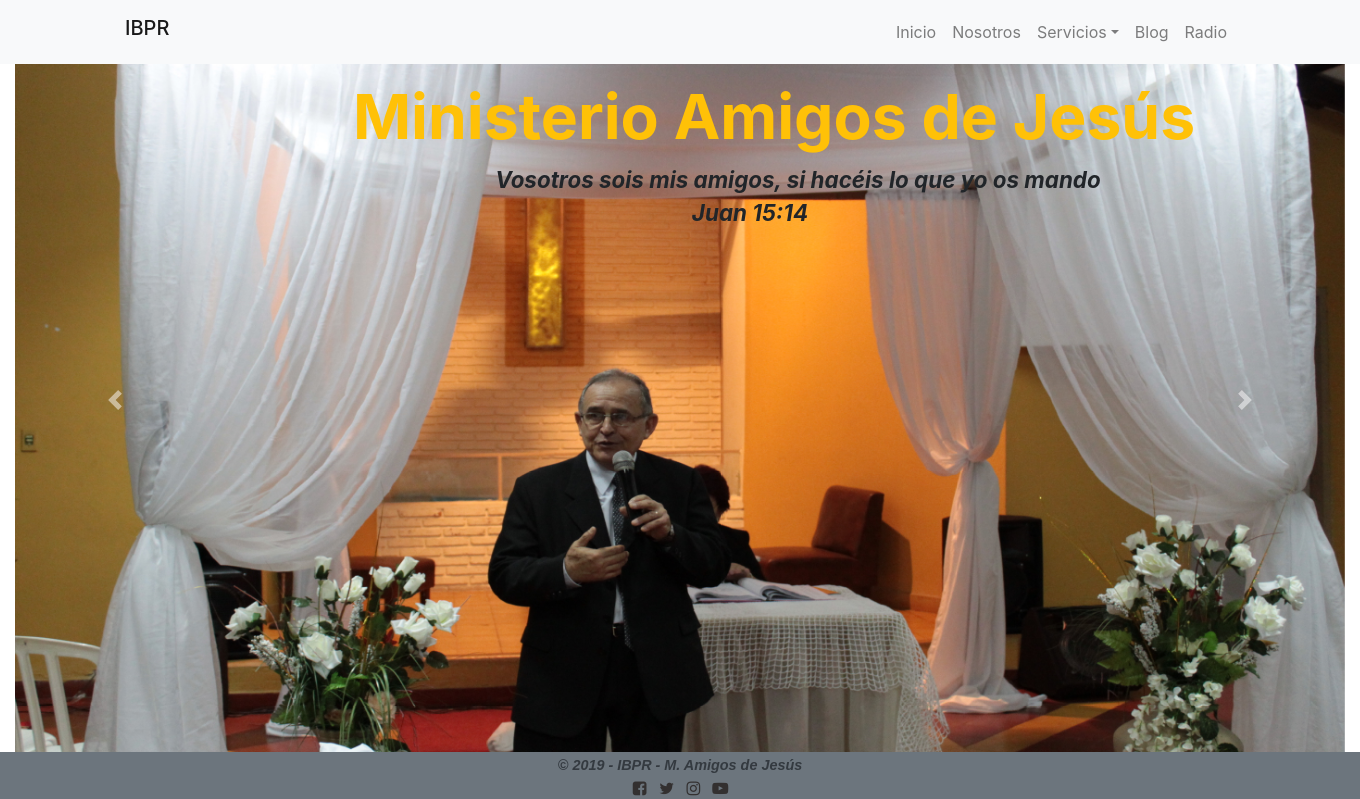
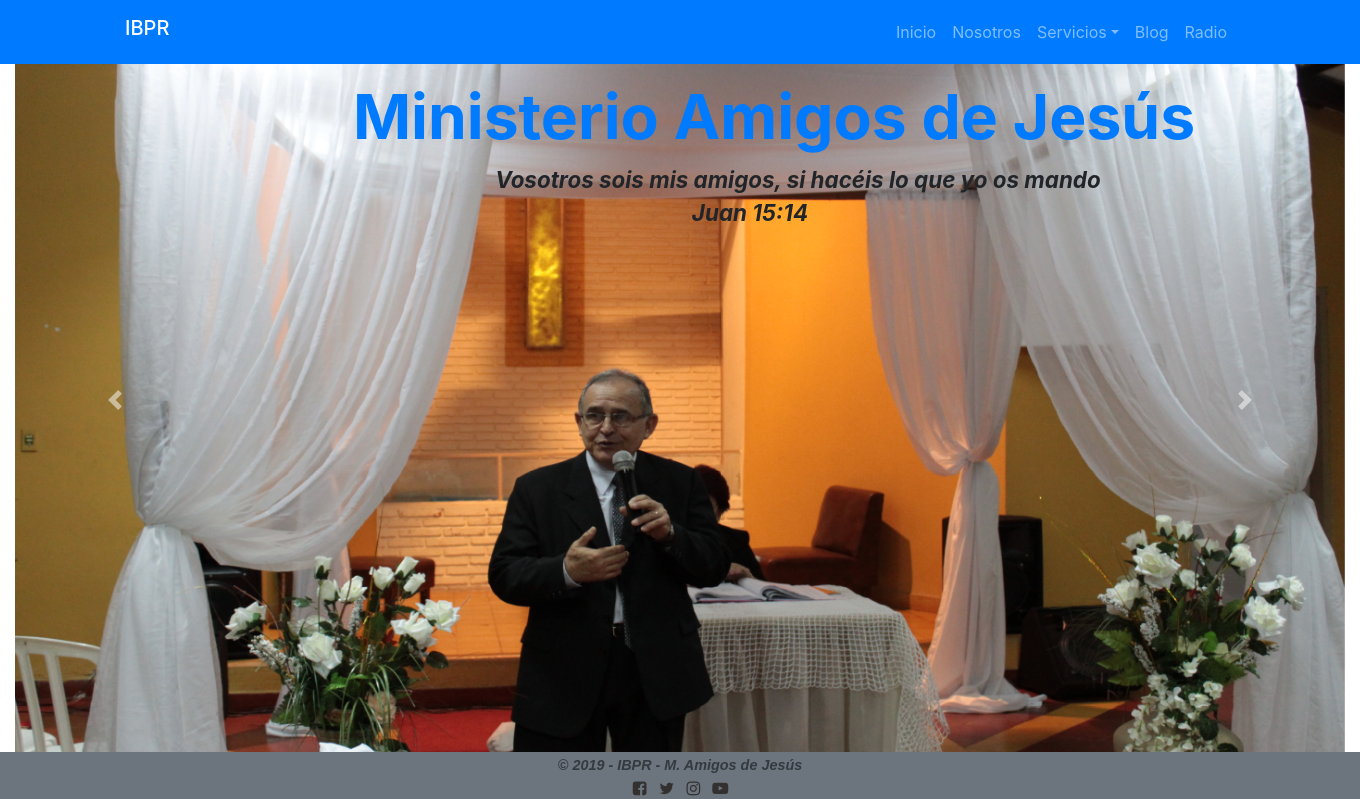
Before and after one commit to rickyMelida/panambireta, a PHP site: page / in a window 1360 px wide. Shown: the top 799 px of the page. Run offline with PHP 8.4, Linux system fonts and the light colour scheme.

Commit message:
Se agrega fondo de la barra de menu color primary

```diff
--- a/index.php
+++ b/index.php
@@ -11,7 +11,7 @@
 </head>
 <body>
     <header class="container">
-        <nav class="navbar navbar-expand-md navbar-light bg-light fixed-top">
+        <nav class="navbar navbar-expand-md navbar-dark bg-primary fixed-top">
             <div class="container">
                 <h1 class="navbar-brand">IBPR</h1>
                 <button class="navbar-toggler" data-toggle="collapse" data-target="#menu">
@@ -23,10 +23,10 @@
                        <li class="nav-item"><a href="src/nosotros.html" class="nav-link">Nosotros</a></li>
                        <li class="nav-item dropdown">
                             <a href="#" class="nav-link dropdown-toggle" data-toggle="dropdown" >Servicios</a>
-                            <ul class="dropdown-menu submenu bg-light">
-                                <li class="dropdowm-item"><a href="src/actividades.html" class="nav-link">Actividades</a></li>
-                                <li class="dropdowm-item"><a href="src/consejeria.html" class="nav-link">Consejeria</a></li>
-                                <li class="dropdowm-item"><a href="src/intersecion.html" class="nav-link">Motivos de Oracion</a></li>
+                            <ul class="dropdown-menu submenu bg-primary">
+                                <li class="dropdowm-item bg-primary"><a href="src/actividades.html" class="nav-link">Actividades</a></li>
+                                <li class="dropdowm-item bg-primary"><a href="src/consejeria.html" class="nav-link">Consejeria</a></li>
+                                <li class="dropdowm-item bg-primary"><a href="src/intersecion.html" class="nav-link">Motivos de Oracion</a></li>
                             </ul>
                        </li>
                        <li class="nav-item"><a href="src/blog.html" class="nav-link">Blog</a></li>
@@ -78,7 +78,7 @@
     <!-----------------------------Slogan------------------------->
 
     <div class="container slogan text-center">
-        <h1 class=" text-center  font-weight-bold text-warning">Ministerio Amigos de Jesús</h1>
+        <h1 class=" text-center font-weight-bold text-primary">Ministerio Amigos de Jesús</h1>
         <strong class="p-5 text-right font-italic"> Vosotros sois mis amigos, si hacéis lo que yo os mando <br> Juan 15:14</strong>
 
     </div>
--- a/src/nosotros.html
+++ b/src/nosotros.html
@@ -25,9 +25,9 @@
                            <li class="nav-item dropdown">
                                <a href="#" class="nav-link dropdown-toggle" data-toggle="dropdown">Servicios</a>
                                <ul class="dropdown-menu submenu bg-primary">
-                                   <li class="dropdown-item" ><a class="nav-link" href="actividades.html ">Actividades</a></li>
-                                   <li class="dropdown-item" ><a class="nav-link" href="consejeria.html ">Consejeria</a></li>
-                                   <li class="dropdown-item" ><a class="nav-link" href="intersecion.html ">Motivos de Oracion</a></li>
+                                   <li class="dropdown-item bg-primary" ><a class="nav-link" href="actividades.html ">Actividades</a></li>
+                                   <li class="dropdown-item bg-primary" ><a class="nav-link" href="consejeria.html ">Consejeria</a></li>
+                                   <li class="dropdown-item bg-primary" ><a class="nav-link" href="intersecion.html ">Motivos de Oracion</a></li>
                                </ul>
                             </li>
                            <li class="nav-item"><a href="blog.html" class="nav-link">Blog</a></li>
```
Also changed, not shown: src/actividades.html (+5 -5 lines), src/blog.html (+5 -5 lines), src/consejeria.html (+6 -6 lines), src/intersecion.html (+5 -5 lines).
